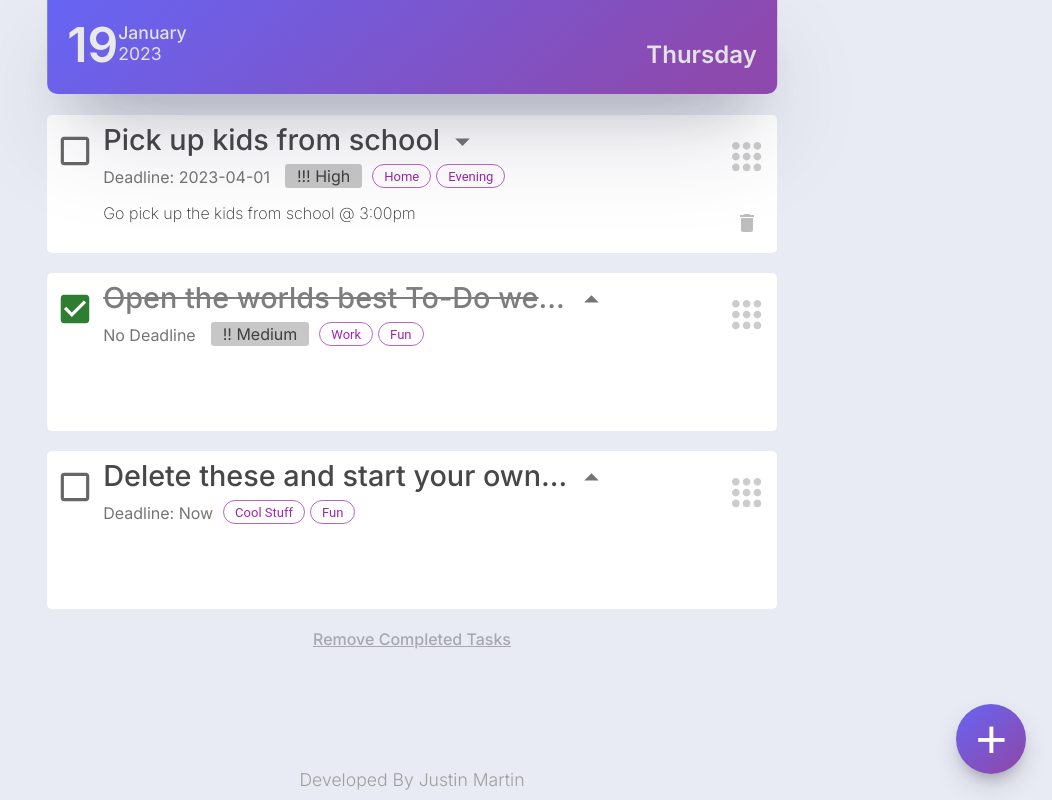
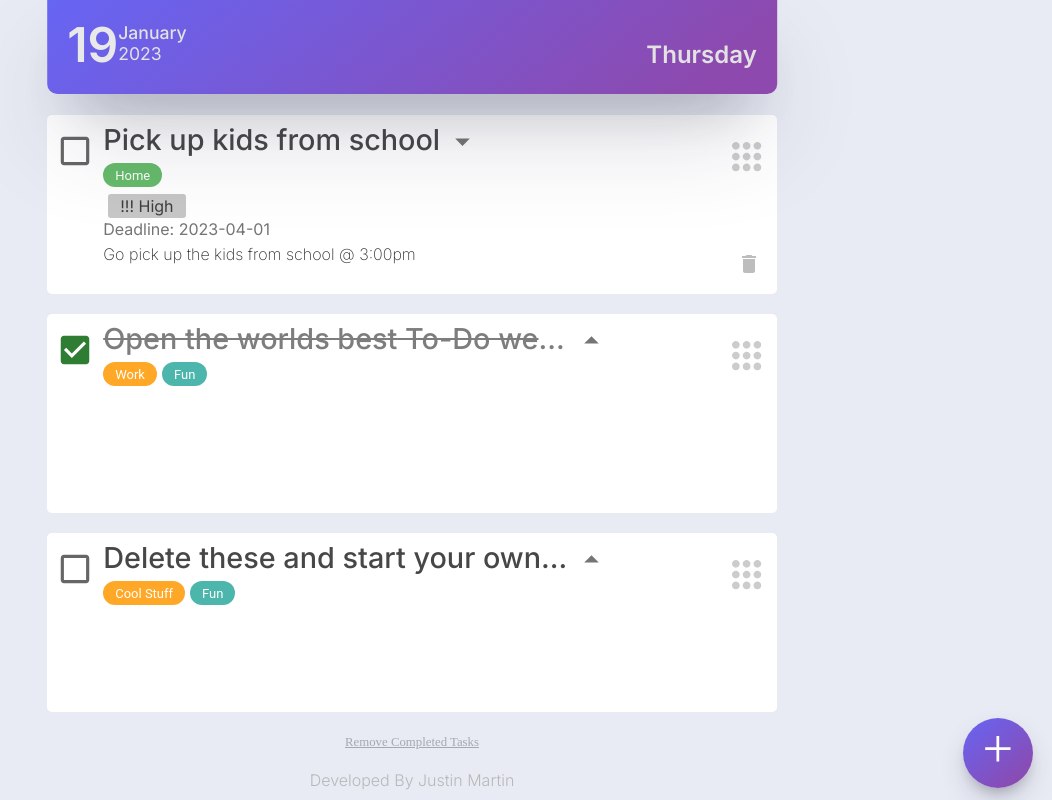
Before and after one commit to justinm35/ToDo-List, a React (Create React App) app: page / in a window 1280 px wide. Both pictures are taken after a click on the button 690 px from the left and 141 px from the top of the page. Shown: the whole page, without its empty margins (228-1280 px from the left). Built offline with nearby package versions, Linux system fonts and the light colour scheme; the HTML template or start-up script is replaced by a standard one.

Commit message:
Small changes

```diff
--- a/src/App.css
+++ b/src/App.css
@@ -15,7 +15,7 @@
     align-self: center;
     margin:0;
     font-family: 'Inter', sans-serif;
-    font-size:1.1rem;
-    color:rgb(159, 159, 159);
+    font-size:1em;
+    color:rgb(184, 184, 184);
     font-weight: 300;
 }
--- a/src/components/taskBar.css
+++ b/src/components/taskBar.css
@@ -18,9 +18,8 @@
     border-radius: 50%;
     text-align: center;
     position: fixed;
-    bottom:0;
-    right:0;
-    margin: 2%;
+    bottom:1.5%;
+    right:1.5%;
     z-index:5;
 }
 /*Task Bar*/
@@ -89,6 +88,7 @@ margin-top:4px !Important;
     gap:5px;
     margin:0 0 10px 0;
     max-width:100%;
+    height:22px;
 }
 .task--comp-priority{
     display: inline;
@@ -104,18 +104,19 @@ margin-top:4px !Important;
 .task--comp-popup{
     flex: 0 0 100%;
     position: relative;
+    padding-left: 56px;
 }
 .task--comp-desc{
     font-family: 'Inter', sans-serif;
     color:rgb(47, 47, 47);
     font-weight: 200;
     font-size:1rem;
-    margin: 5px 0 30px 56px;
+    margin: 5px 0 30px 0;
     width:50%;
 }
 .task--comp-trash{
     position: absolute !important;
-    right:6px;
+    right:60px;
     bottom:6px;
 }
 ul{
@@ -135,13 +136,16 @@ li{
     padding-top:30%;
 }
 .task--remove-completed{
-    text-align: center;
     font-family: 'Inter', sans-serif;
-    color:rgb(166, 167, 179);
+    color:rgb(166, 167, 179) !important;
     font-weight: 500;
-    text-decoration: underline;
-    font-size:1rem;
+    font-size:0.8rem !important;
     cursor: pointer;
+    left: 50%;
+    transform: translateX(-50%);
+}
+.task--remove-completed:hover{
+    color:rgb(145, 146, 157) !important;
 }
 @media only screen and (max-width: 768px){
     .task--bar{
--- a/src/components/taskBar.js
+++ b/src/components/taskBar.js
@@ -11,18 +11,19 @@ import './taskInputForm.css'
 import DoneIcon from '@mui/icons-material/Done';
 import CloseIcon from '@mui/icons-material/Close';
 import AddIcon from '@mui/icons-material/Add';
-import { green } from '@mui/material/colors';
 import IconButton from '@mui/material/IconButton';
 import OutlinedInput from '@mui/material/OutlinedInput';
 import InputLabel from '@mui/material/InputLabel';
 import InputAdornment from '@mui/material/InputAdornment';
 import FormControl from '@mui/material/FormControl';
+import Link from '@mui/material/Link';
+import { purple, red, pink, orange, green, teal, blue, deepPurple, lightBlue, cyan } from '@mui/material/colors';
 
 
 export default function TaskBar() {
     const [isFormVisible, setIsFormVisible] = React.useState(false);
     const [inputErrorState, setInputErrorState] = React.useState("")
-    const [categoryList, setCategoryList] = React.useState([{ catId:nanoid(3),color:'#D8A2D3', name:'Home', state: false},{ catId:nanoid(3), color:'#DDE8B9', name:'Work',state: false}])
+    const [categoryList, setCategoryList] = React.useState([{ catId:nanoid(3),color:"#66bb6a", name:'Home', state: false},{ catId:nanoid(3), color:"#ffa726", name:'Work',state: false}])
     const [taskListData, setTaskListData] = React.useState([])
 
     // const handleDeleteCategory = (catToDelete) => () => {
@@ -31,9 +32,9 @@ export default function TaskBar() {
     const oldData = JSON.parse(window.localStorage.getItem('prev'))
     useEffect(() =>{
         if(oldData == null) {
-            setTaskListData([{id: nanoid(10), checkedStatus: false ,title: 'Pick up kids from school', description: 'Go pick up the kids from school @ 3:00pm', dueDate: '2023-04-01', priority: 'High', categoryColor: 'null', categoryName: [{ catId:nanoid(3),color:'#D8A2D3', name:'Home', state: true},{ catId:nanoid(3), color:'#DDE8B9', name:'Evening',state: true}]},
-                            {id: nanoid(10), checkedStatus: true ,title: 'Open the worlds best To-Do web app', description: 'Yep, its this one... This is the best To-Do list web app!', dueDate: '' , priority: 'Medium', categoryColor: 'null', categoryName: [{ catId:nanoid(3),color:'#D8A2D3', name:'Work', state: true},{ catId:nanoid(3), color:'#DDE8B9', name:'Fun',state: true}]},
-                            {id: nanoid(10), checkedStatus: false ,title: 'Delete these and start your own list!', description: 'Go ahead, delete these samples and play aroud with the app.', dueDate: 'Now' , priority: '', categoryColor: 'null', categoryName: [{ catId:nanoid(3),color:'#D8A2D3', name:'Cool Stuff', state: true},{ catId:nanoid(3), color:'#DDE8B9', name:'Fun',state: true}]} ])
+            setTaskListData([{id: nanoid(10), checkedStatus: false ,title: 'Pick up kids from school', description: 'Go pick up the kids from school @ 3:00pm', dueDate: '2023-04-01', priority: 'High', categoryName: [{ catId:nanoid(3),color:"#66bb6a", name:'Home', state: true}]},
+                            {id: nanoid(10), checkedStatus: true ,title: 'Open the worlds best To-Do web app', description: 'Yep, its this one... This is the best To-Do list web app!', dueDate: '' , priority: 'Medium', categoryName: [{ catId:nanoid(3),color:"#ffa726", name:'Work', state: true},{ catId:nanoid(3), color:'#4db6ac', name:'Fun',state: true}]},
+                            {id: nanoid(10), checkedStatus: false ,title: 'Delete these and start your own list!', description: 'Go ahead, delete these samples and play aroud with the app.', dueDate: 'Now' , priority: '', categoryName: [{ catId:nanoid(3),color:randomColor(), name:'Cool Stuff', state: true},{ catId:nanoid(3), color:'#4db6ac', name:'Fun',state: true}]} ])
         }else{
             setTaskListData(oldData)
         }
@@ -43,7 +44,7 @@ export default function TaskBar() {
     }, [taskListData])
     function handleCatAdd() {
         TaskListItem.categoryName && categoryList.some(category => category.name == TaskListItem.categoryName) == false &&
-        setCategoryList(prevData => [...prevData,{catId: nanoid(3), color: TaskListItem.categoryColor, name: TaskListItem.categoryName, state: true}])
+        setCategoryList(prevData => [...prevData,{catId: nanoid(3), color: randomColor(), name: TaskListItem.categoryName, state: true}])
         setTaskListItem((prev) => {return {...prev, categoryName:""}})
         console.log(TaskListItem)
     }
@@ -53,7 +54,8 @@ export default function TaskBar() {
     }
 
     const randomColor = () => {
-        const categoryColorArr = ['#8884FF', '#EB9090', '#7ECFEF', '#BAEFCD', '#ADD7F6', '#FBD0CE', '#FFA787', '#8BFFDE']
+        const categoryColorArr = [red[300], purple[400], orange[400], pink[400], teal[400], blue[400], deepPurple[300], lightBlue[300], cyan[300] ]
+        console.log(categoryColorArr[3])
         return categoryColorArr[parseInt(Math.random() * categoryColorArr.length)]
     }
     const [TaskListItem, setTaskListItem] = React.useState({id: "", checkedStatus: false, title: "", description: "", dueDate: "", priority: "", categoryColor: randomColor(), categoryName:""})
@@ -92,7 +94,6 @@ export default function TaskBar() {
                             description: TaskListItem.description,
                             dueDate: TaskListItem.dueDate,
                             priority: TaskListItem.priority,
-                            categoryColor: TaskListItem.categoryColor,
                             categoryName: catsSubmit} ])
             setTaskListItem({id: "",
                             checkedStatus: false,
@@ -100,7 +101,6 @@ export default function TaskBar() {
                             description: "",
                             dueDate: "",
                             priority: "",
-                            categoryColor:randomColor() ,
                             categoryName:""})
             setIsFormVisible(vis => !vis);
         }
@@ -109,6 +109,7 @@ export default function TaskBar() {
       const hide = {opacity: 0,translateY:'500px',transitionEnd: {display: "none"}};
       const rotated = {rotate: 0}
       const unRotated = {rotate:45}
+      console.log(taskListData)
     return (
         <div className="task--bar">
         {/*Input Task Form*/}
@@ -123,7 +124,7 @@ export default function TaskBar() {
                                        name="title"
                                        value={TaskListItem.title}
                                        onChange={handleChange}
-                                    //    {inputErrorState === `text` && error}
+                                        // {[inputErrorState] === 'text' && error}
                                        />
                             <TextField id="outlined-multiline-static"
                                        label="Description"
@@ -155,13 +156,6 @@ export default function TaskBar() {
                                     shrink: true,
                                     }}
                                 />
-                            {/* <span><TextField  id="outlined-basic"
-                                        fullWidth
-                                       label="Category"
-                                       variant="outlined"
-                                       name="categoryName"
-                                       value={TaskListItem.categoryName}
-                                       onChange={handleChange}/><AddIcon fontSize="large" onClick={() => handleCatAdd()}/></span> */}
 
                             <FormControl fullWidth variant="outlined">
                             <InputLabel htmlFor="category">Add New Tag</InputLabel>
@@ -178,19 +172,19 @@ export default function TaskBar() {
                                                 </IconButton>
                                         </InputAdornment>
                                     }
-
                                 />
                             </FormControl>
 
 
                             <div className="input-category-box">
-                                 {categoryList.map((data) => { return (
+                                 {categoryList.map((data) => {  return (
                                         <Chip key={data.catId}
                                         label={data.name}
                                         onClick={() => changeCatStatus(data.catId)}
                                         onDelete={() => changeCatStatus(data.catId)}
                                         deleteIcon={data.state ?<DoneIcon sx={{ color: green[500] }} />: <CloseIcon/> }
-                                        color={data.state ? 'success' : 'default'}
+                                        // color={data.state ? red[500] : 'default'}
+                                        style={data.state ? {backgroundColor: data.color, color: 'white'} : {borderColor:data.color,color: data.color}}
                                         variant={data.state ? 'filled' : 'outlined'}
                                         />
                                 )})}
@@ -221,14 +215,16 @@ export default function TaskBar() {
                                                   categoryColor={items.categoryColor} />
                             ))}
                             </AnimatePresence>
-                            <p className="task--remove-completed" onClick={handleDeleteCompletedTask}>Remove Completed Tasks</p>
+                            <Link href="#" className="task--remove-completed" component="button" color="inherit" underline="always"onClick={handleDeleteCompletedTask}>Remove Completed Tasks</Link>
                         </Reorder.Group>
 
                         :
                         <h1 className="task--no-task">You have nothing to do. Add something!</h1>
                     }
         {/* Add task "+" button*/}
-            <motion.button whileTap={{ scale: 0.90 }} onClick={() => setIsFormVisible(x => !x)} className="task--add-btn"><motion.div animate={isFormVisible ? unRotated : rotated}>+</motion.div></motion.button>
+            {/* <motion.button whileTap={{ scale: 0.90 }} onClick={() => setIsFormVisible(x => !x)} className="task--add-btn"><motion.div animate={isFormVisible ? unRotated : rotated}>+</motion.div></motion.button> */}
+            <motion.div whileTap={{ scale: 0.90 }} onClick={() => setIsFormVisible(x => !x)} className="task--add-btn" animate={isFormVisible ? unRotated : rotated}>+</motion.div>
+
         </div>
     )
 }
--- a/src/components/taskItem.js
+++ b/src/components/taskItem.js
@@ -10,6 +10,7 @@ import Chip from '@mui/material/Chip';
 import { IconButton } from '@mui/material';
 import ArrowDropDownIcon from '@mui/icons-material/ArrowDropDown';
 import ArrowDropUpIcon from '@mui/icons-material/ArrowDropUp';
+import { pink,  } from '@mui/material/colors';
 
 
 export default function TaskComp(props) {
@@ -31,13 +32,14 @@ export default function TaskComp(props) {
                         <h1 className={`task--comp-title`} style={{textDecoration : props.checkedStatus ?'line-through' : 'none', opacity : props.checkedStatus ?'0.7' : '1'}}>{props.title}</h1>
                         <IconButton className="task--dropdown" onClick={() => setOpenState(!openState)} size="small">{openState? <ArrowDropDownIcon  fontSize="large"/> :<ArrowDropUpIcon  fontSize="large"/> }</IconButton>
                     </div>
-                    <div className="task--comp-info-box" > <p className="task--comp-date">{props.dueDate ? `Deadline: ${props.dueDate}` : "No Deadline"}</p>
-                    {props.priority != '' && <div className="task--comp-priority">{props.priority == 'High' ? '!!!' :  props.priority == 'Medium' ? '!!' : '!' } {props.priority}</div>}
-                        {props.categoryName.map((data) =>{ return(<Chip variant='outlined' color='secondary' className="task--tags"fontSize="medium" key={data.catId}label={data.name}/>)})}
+                    <div className="task--comp-info-box" >
+                        {props.categoryName.map((data) =>{ return(<Chip style={{backgroundColor: data.color, color: 'white'}} className="task--tags"fontSize="medium" key={data.catId}label={data.name}/>)})}
                     </div>
                 </div>
-                <div className="task--drag-icon"><ReorderIcon dragControls={dragControls} /></div>
+                <div className="task--drag-icon"><ReorderIcon size="small"dragControls={dragControls} /></div>
                 <motion.div className="task--comp-popup" animate={openState ? maximized : minimized}>
+                {props.priority != '' && <div className="task--comp-priority">{props.priority == 'High' ? '!!!' :  props.priority == 'Medium' ? '!!' : '!' } {props.priority}</div>}
+                <p className="task--comp-date">{props.dueDate ? `Deadline: ${props.dueDate}` : "No Deadline"}</p>
                         <p className="task--comp-desc">{props.description}</p>
                         <IconButton  size="large"className="task--comp-trash" onClick={() => props.handleDelete(props.items.id)}><DeleteIcon color="disabled"/></IconButton>
                      </motion.div>
```
Lines whose indentation alone changed are shown as unchanged.
